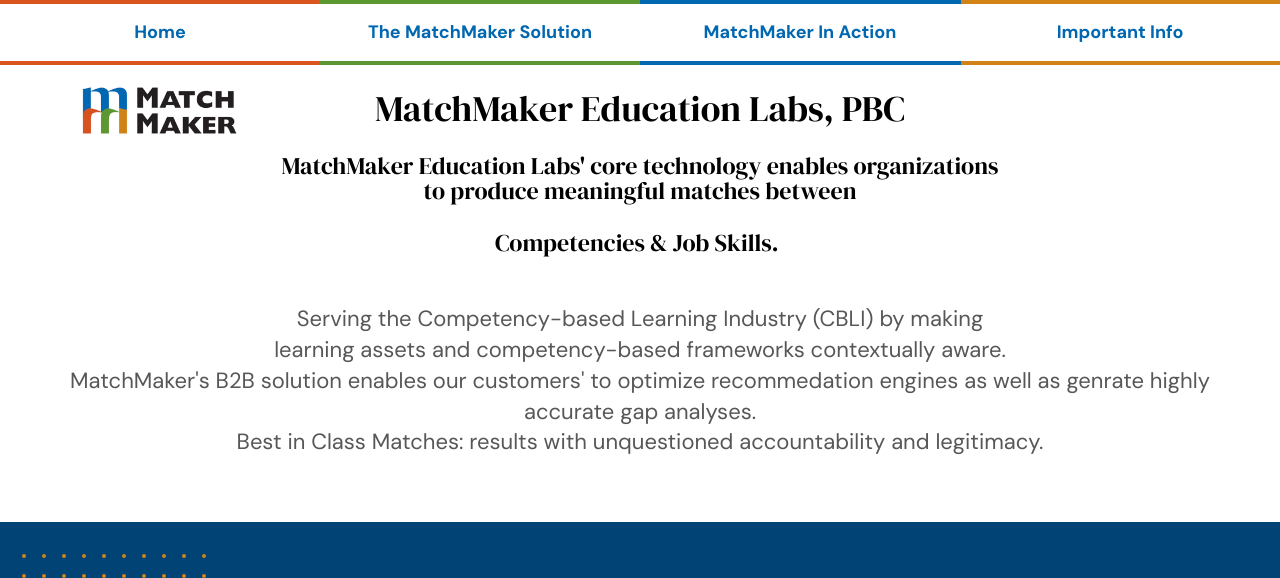
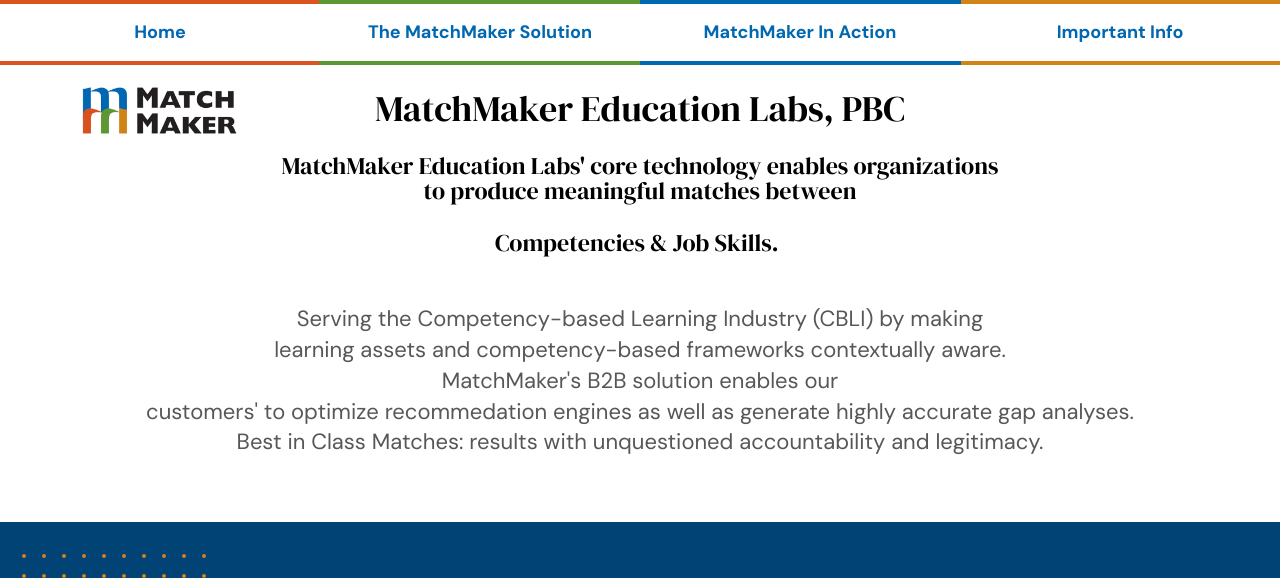
Before and after one commit to matchmakeredlabs/matchmakeredlabs.develop, a Jekyll site: the page built from index.html, in a window 1280 px wide and 900 px high, cut to the strip 0-578 px from the top of the window. Built offline with Jekyll 4.4.1, drawn with Linux system fonts in a browser that asks for light colours.

Commit message:
Update text.yml

```diff
--- a/_data/text.yml
+++ b/_data/text.yml
@@ -8,5 +8,5 @@
   - Job Requirements &amp; Undergraduate Programs.
   - Undergraduate Programs &amp; Learner Records.
   - (Use your imagination).
-leadLine: "Serving the Competency-based Learning Industry (CBLI) by making <br/>learning assets and competency-based frameworks contextually aware.<br/>MatchMaker's B2B solution enables our customers' to optimize recommedation engines as well as genrate highly accurate gap analyses.<br/>Best in Class Matches: results with unquestioned accountability and legitimacy."
+leadLine: "Serving the Competency-based Learning Industry (CBLI) by making <br/>learning assets and competency-based frameworks contextually aware.<br/>MatchMaker's B2B solution enables our<br/>customers' to optimize recommedation engines as well as generate highly accurate gap analyses.<br/>Best in Class Matches: results with unquestioned accountability and legitimacy."
 footerTagline: "enthusiastically supports:"
```
